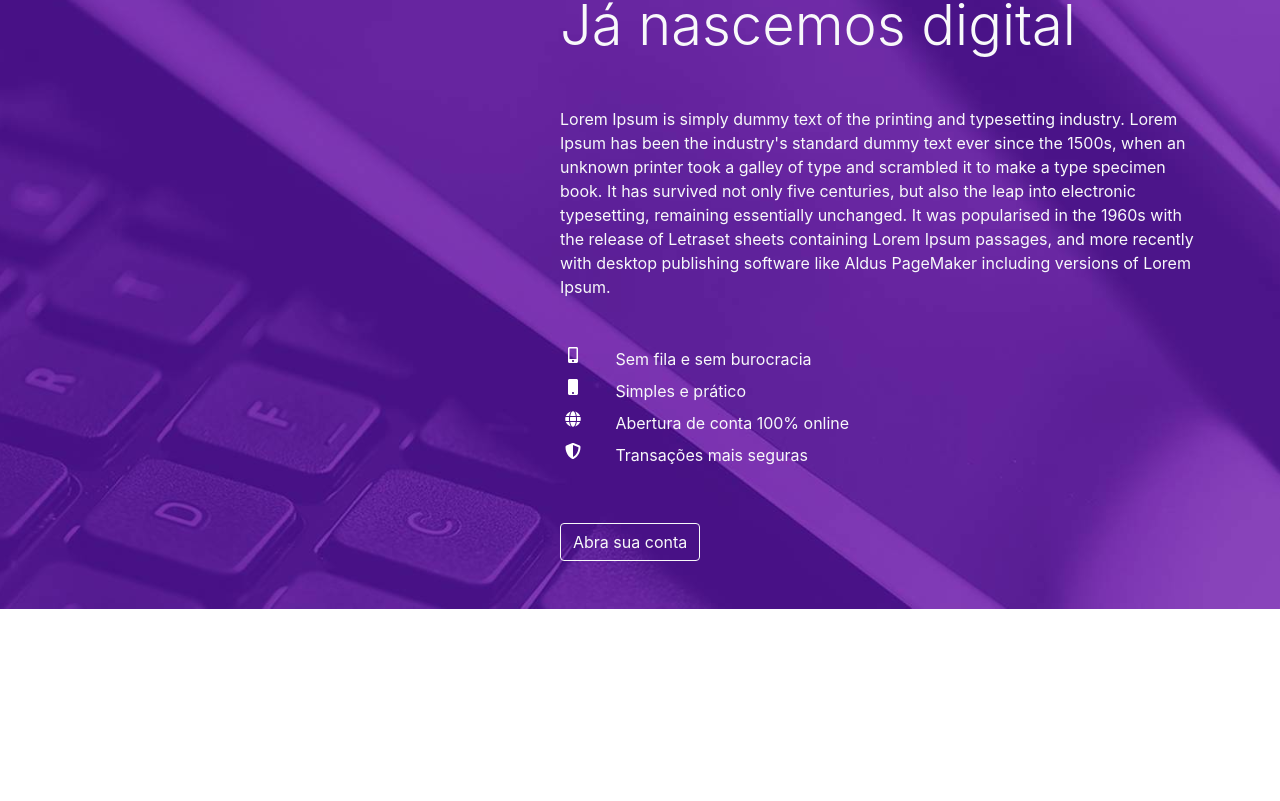
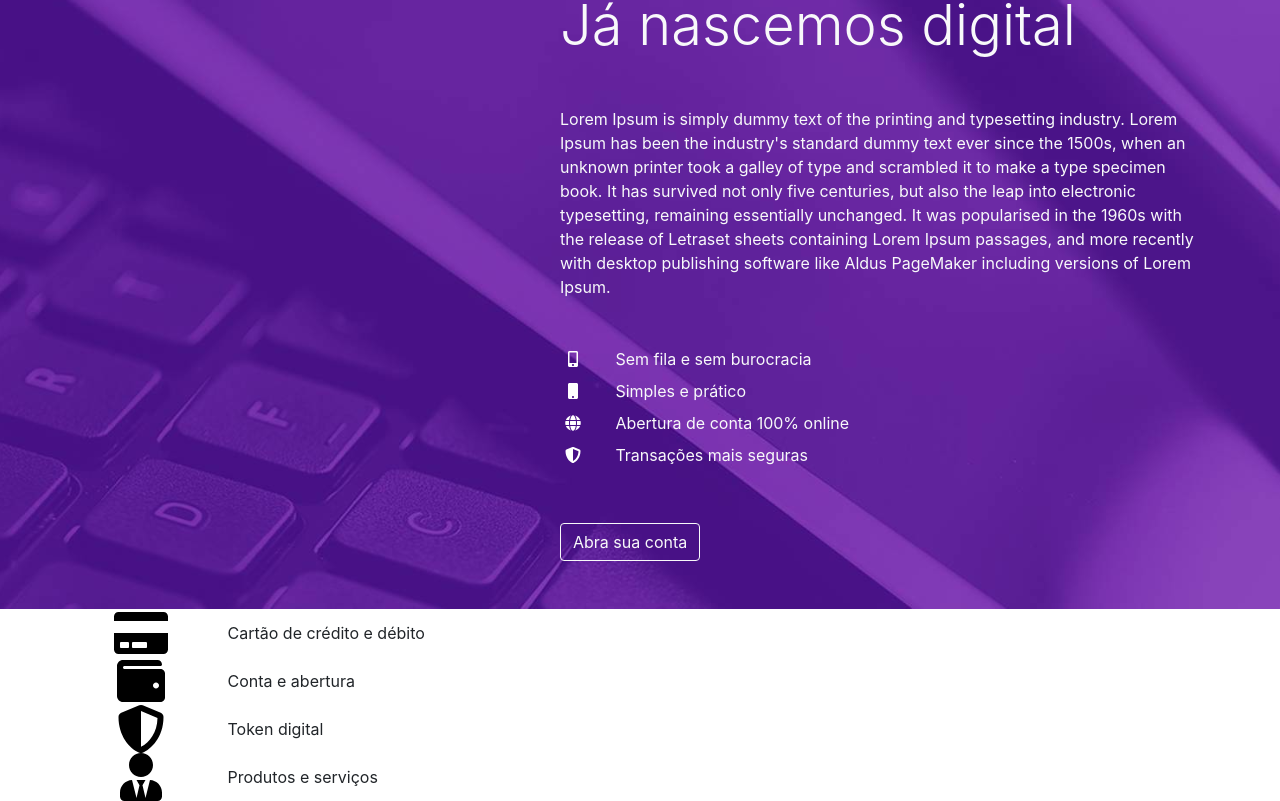
Before and after one commit to diegominelli/Magbank, a React (Create React App) app: page / in a window 1280 px wide. Shown: the part 1852-2653 px from the top of the page. Before the commit the page ends 2461 px from the top, so only its background shows below. Built offline with nearby package versions, Linux system fonts and the light colour scheme.

Commit message:
Construindo o Faq

```diff
--- a/src/App.js
+++ b/src/App.js
@@ -5,6 +5,7 @@ import CreditCard from './components/CreditCard';
 import CardList from './components/CardList';
 import CenteredButton from './components/CenteredButton';
 import Institutional from './components/Institutional';
+import Faq from './components/Faq';
 import './App.scss';
 
 import posts from './data/posts';
@@ -19,6 +20,7 @@ const App = () => (
     <CenteredButton>Abra sua conta</CenteredButton>
 
     <Institutional />
+    <Faq />
   </div>
 );
 
--- /dev/null
+++ b/src/components/Faq.js
@@ -0,0 +1,50 @@
+import React from 'react';
+import { Container, Row, Col } from 'react-bootstrap';
+import IconText from './IconText';
+import { FontAwesomeIcon } from '@fortawesome/react-fontawesome';
+import {
+  faCreditCard,
+  faWallet,
+  faShieldAlt,
+  faUserTie,
+} from '@fortawesome/free-solid-svg-icons';
+
+const Faq = () => (
+  <Container>
+    <Row>
+      <Col className="d-lg-none" xs={12}>
+        <Row>
+          <Col>
+            <FontAwesomeIcon icon={faCreditCard} size="2x" />
+          </Col>
+          <Col>
+            <FontAwesomeIcon icon={faWallet} size="2x" />
+          </Col>
+          <Col>
+            <FontAwesomeIcon icon={faShieldAlt} size="2x" />
+          </Col>
+          <Col>
+            <FontAwesomeIcon icon={faUserTie} size="2x" />
+          </Col>
+        </Row>
+      </Col>
+      <Col className="d-none d-lg-block">
+        <IconText icon={faCreditCard} size={3}>
+          Cartão de crédito e débito
+        </IconText>
+        <IconText icon={faWallet} size={3}>
+          Conta e abertura
+        </IconText>
+        <IconText icon={faShieldAlt} size={3}>
+          Token digital
+        </IconText>
+        <IconText icon={faUserTie} size={3}>
+          Produtos e serviços
+        </IconText>
+      </Col>
+      <Col></Col>
+    </Row>
+  </Container>
+);
+
+export default Faq;
--- a/src/components/IconText.js
+++ b/src/components/IconText.js
@@ -10,11 +10,11 @@ const IconText = ({
   textClassName = '',
   children,
 }) => (
-  <Row className={className}>
+  <Row className={`d-flex align-items-center ${className}`}>
     <Col xs={size} className="d-flex justify-content-center">
       <FontAwesomeIcon icon={icon} size={`${size}x`} color={color} />
     </Col>
-    <Col xs={12 - size} className={textClassName}>
+    <Col xs={11 - size} className={textClassName}>
       {children}
     </Col>
   </Row>
```
